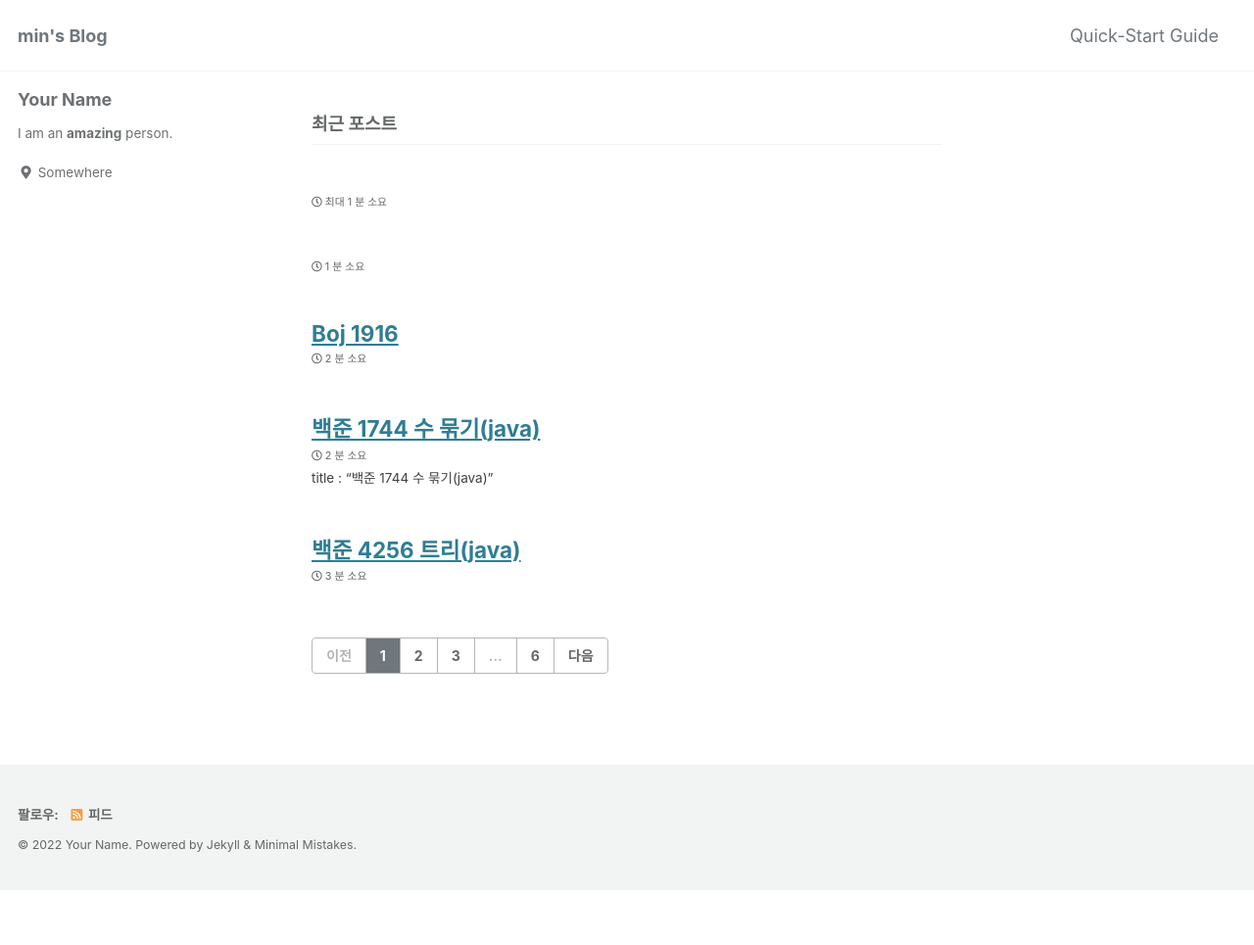
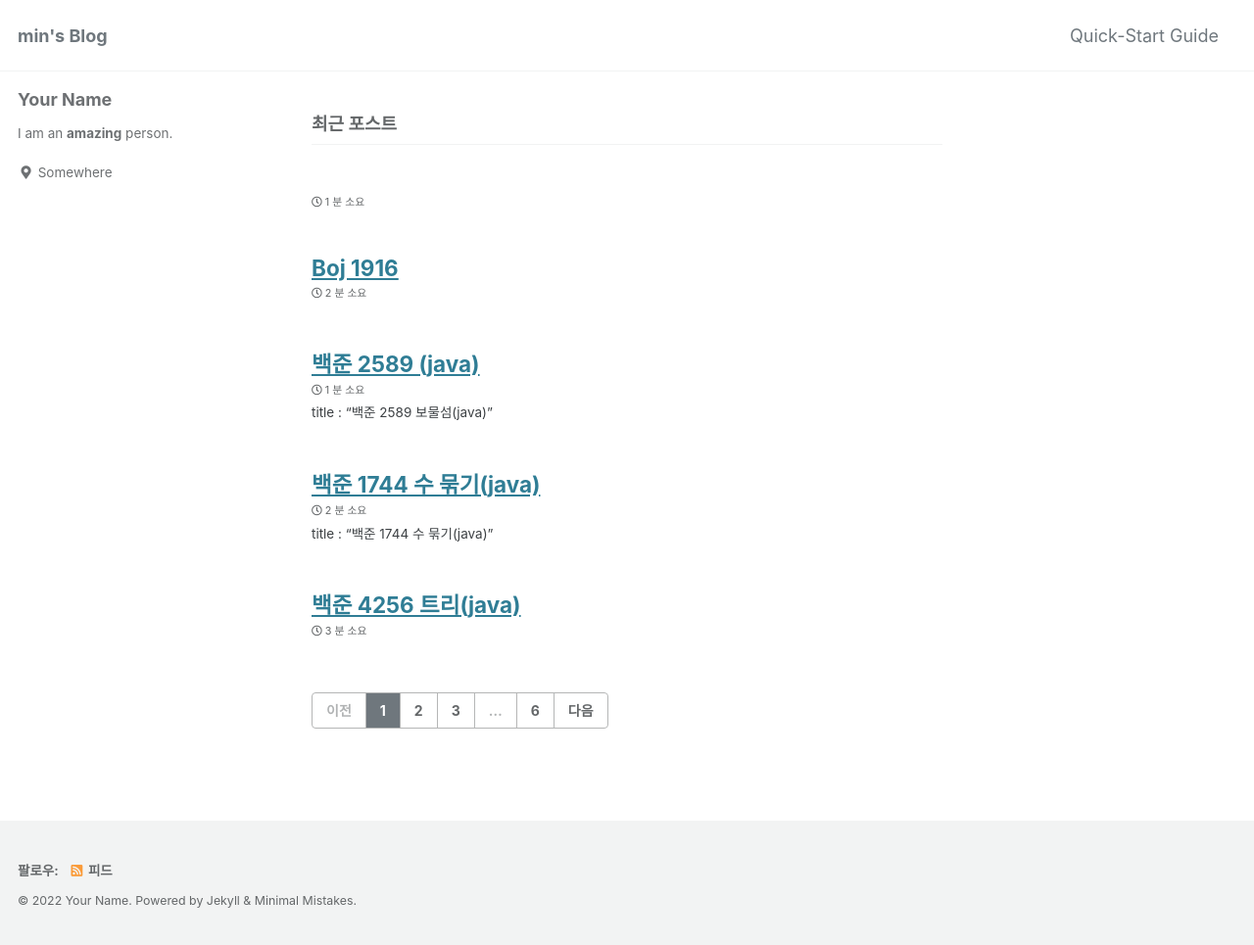
Before and after one commit to Minse5k/Minse5k.github.io, a Jekyll site: the page built from index.html, in a window 1280 px wide. Shown: the whole page at 98% size. Built offline with Jekyll 4.4.1, drawn with Linux system fonts in a browser that asks for light colours; cached includes are drawn as plain includes; the list of posts is cut into pages by our own code; before the commit the page ends 909 px from its top, so only the background shows below that.

Commit message:
Update 2022-01-25-boj-2589.md

```diff
--- a/_posts/2022-01-25-boj-2589.md
+++ b/_posts/2022-01-25-boj-2589.md
@@ -1,3 +1,5 @@
+---
+title : "백준 2589 (java)"
 ---
 
 ## title : "백준 2589 보물섬(java)"
```
